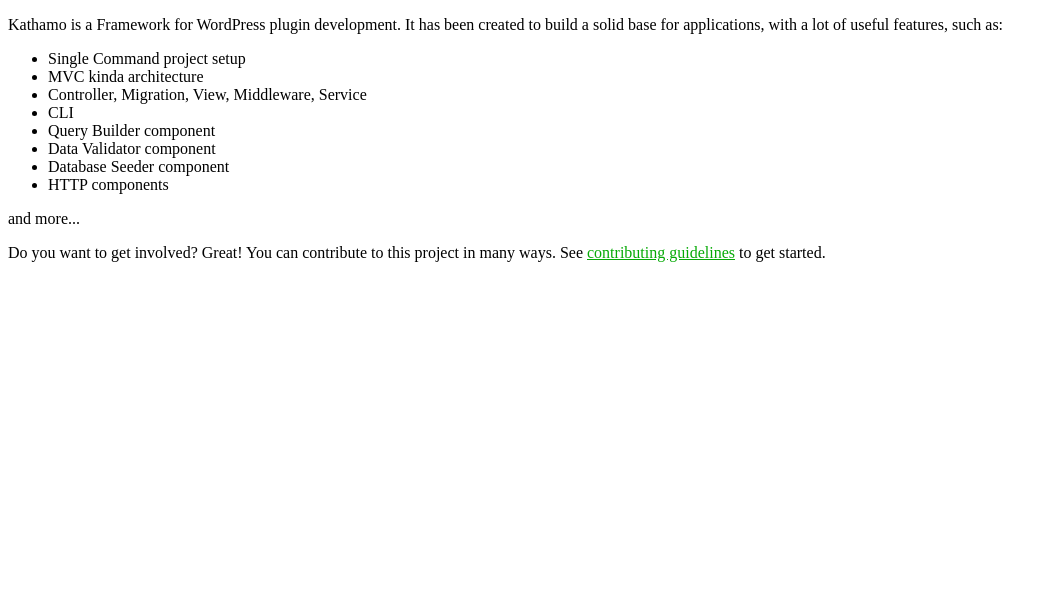
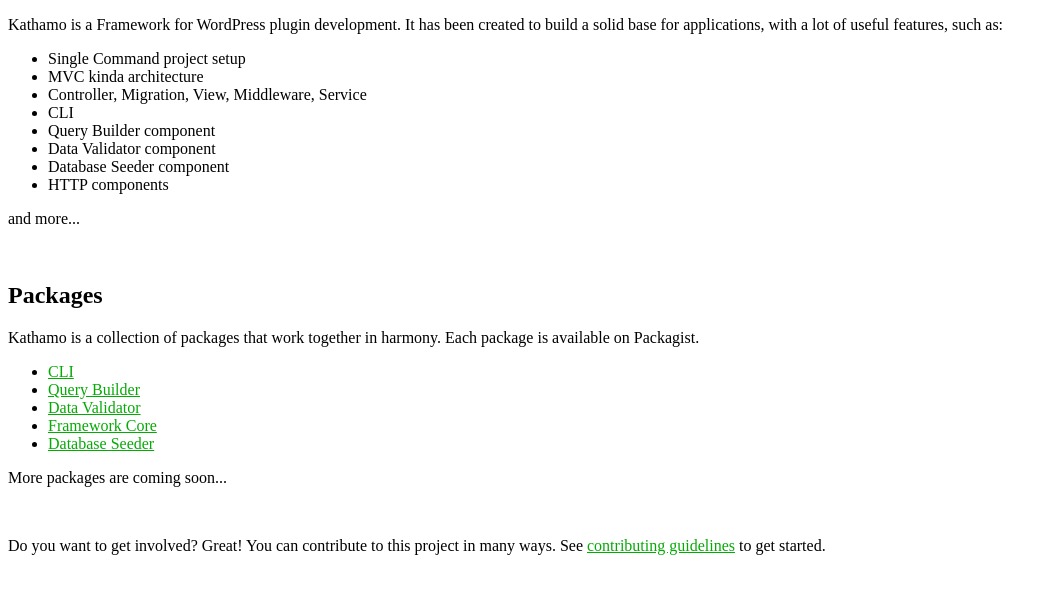
Before and after one commit to CodesVault/kathamo-doc, a Next.js app: page /documentation/introduction in a window 1280 px wide. Shown: the top 594 px of the page, without its empty margins (0-1054 px from the left). Built offline with nearby package versions, Linux system fonts and the light colour scheme.

Commit message:
packages list added, doc published

```diff
--- a/pages/documentation/introduction.mdx
+++ b/pages/documentation/introduction.mdx
@@ -12,5 +12,20 @@
 
 and more...
 
+<br />
+
+## Packages
+
+Kathamo is a collection of packages that work together in harmony. Each package is available on Packagist.
+* [CLI](https://packagist.org/packages/codesvault/kathamo-generator)
+* [Query Builder](https://packagist.org/packages/codesvault/howdy-qb)
+* [Data Validator](https://packagist.org/packages/codesvault/validator)
+* [Framework Core](https://packagist.org/packages/codesvault/kathamo-framework)
+* [Database Seeder](https://packagist.org/packages/codesvault/wp-seeder)
+
+More packages are coming soon...
+
+<br />
+
 Do you want to get involved? Great! You can contribute to this project in many ways.
 See <a href="/documentation/contribution-guide">contributing guidelines</a> to get started.
```
Also changed, not shown: 2 other files (tests, documents, lock files or other folders).
